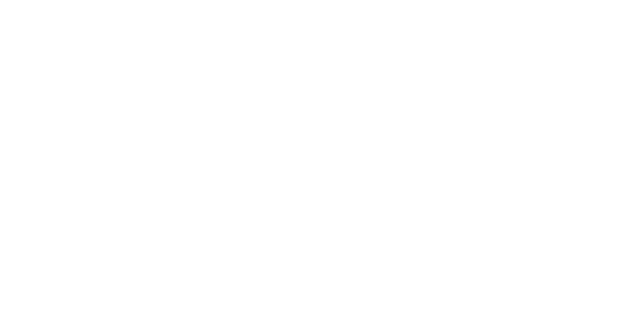
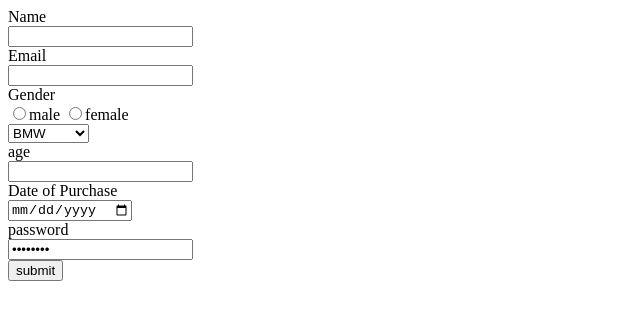
Before and after one commit to acciojob/car-insurance-form-Saaii5, a website: page main.html in a window 1280 px wide. Shown: the whole page, without its empty margins (0-640 px from the left). Drawn offline with Linux system fonts and the light colour scheme.

Commit message:
changes done

```diff
--- a/main.html
+++ b/main.html
@@ -10,6 +10,55 @@
 	<!-- the entire body must be written by student -->
     <script type="text/javascript" src="./script.js">
 </script>
+<div>
+	<label for="Name">Name</label>
+	<div>
+<input id="name" type="text">
+	</div>
+</div>
+
+<div>
+	<label for="Email">Email</label>
+	<div>
+<input id="email" type="email">
+	</div>
+</div>
+<div>
+	<label for="Gender">Gender</label>
+	<div>
+<input type="radio" id="gender">male
+<input type="radio" id="gender">female
+	</div>
+</div>
+<div>
+	<select name="cars" id="cars">
+	<option value="BMW">BMW</option>
+	<option value="Audi">Audi</option>
+	<option value="Mercedez">Mercedez</option>
+</select>
+</div>
+<div>
+	<label for="age">age</label>
+	<div>
+		<input id="carage" type="number">
+	</div>
+</div>
+<div>
+	<label for="date">Date of Purchase</label>
+	<div>
+<input type="date" id="dop ">
+	</div>
+</div>
+<div>
+	<label for="password">password</label>
+	<div>
+<input type="password" value="password">
+	</div>
+</div>
+
+<div>
+	<input type="submit" value="submit">
+</div>
 
 </body>
 
```
